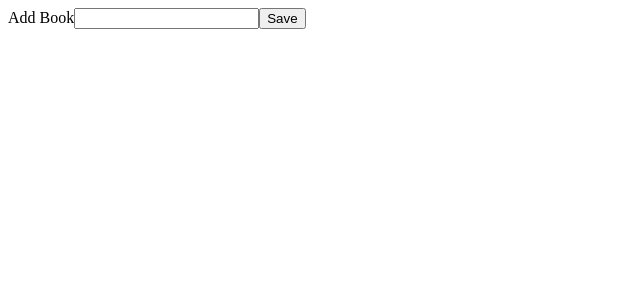
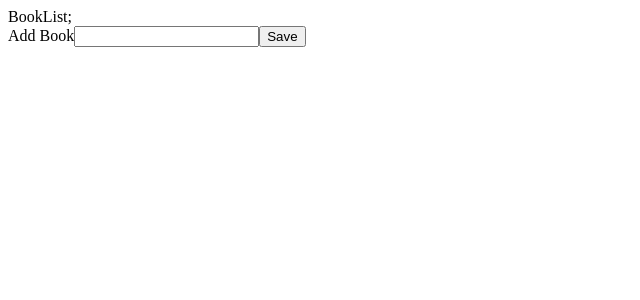
Before and after one commit to rgharding/react, a React (Create React App) app in the folder books2/: page / in a window 1280 px wide. Shown: the top 300 px of the page, without its empty margins (0-640 px from the left). Built offline with nearby package versions, Linux system fonts and the light colour scheme.

Commit message:
Wired up BookList component and passed down books prop

```diff
--- a/books2/src/App.js
+++ b/books2/src/App.js
@@ -1,5 +1,6 @@
 import { useState } from 'react';
 import BookCreate from './components/BookCreate';
+import BookList from './components/BookList';
 
 
 function getRandomNumber() {
@@ -15,9 +16,14 @@ function App() {
     setBooks([...books, newBook]);
 }
 
+const updatedList = () => {
+  return <BookList book={books} />
+}
+
 
   return (
     <div>
+      <BookList  books={books}/>
       <BookCreate onSubmit={onBookCreate} />
     </div>
   );
```
